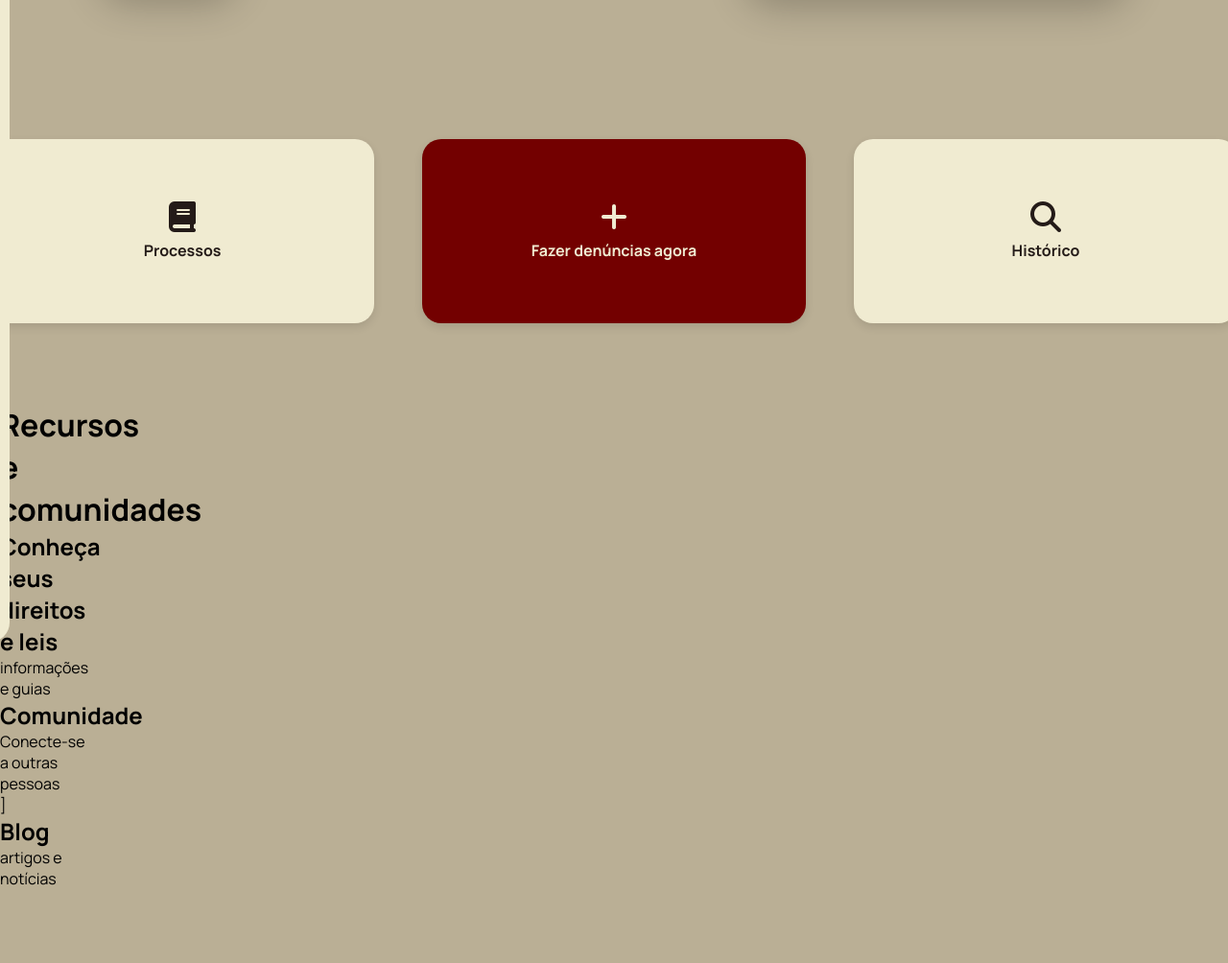
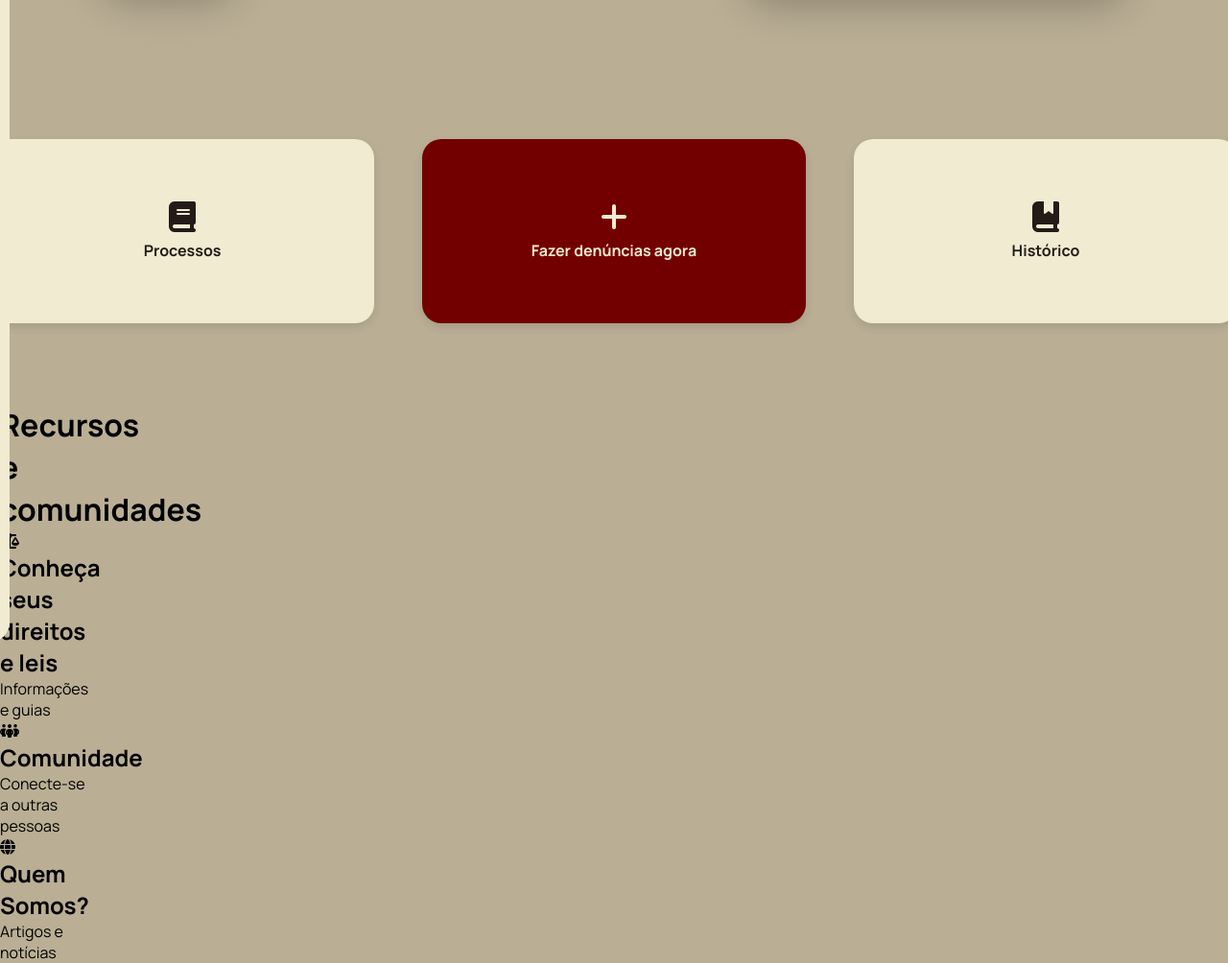
Before and after one commit to Fell1pe/projeto-integrador, a plain HTML site: page início/inicial.html in a window 1280 px wide. Shown: the part 131-1135 px from the top of the page at 96% size. Before the commit the page ends 1058 px from the top, so only its background shows below. Drawn offline with Linux system fonts and the light colour scheme; a web font is replaced by a local one.

Commit message:
feat: update resources section with new layout and content for rights, community, and information

```diff
--- a/início/inicial.html
+++ b/início/inicial.html
@@ -120,34 +120,46 @@
                 <!-- Início "Histórico"-->
                 <div class="process">
                     <button href=""> <!-- adicionar link "historico"-->
-                            <i class="fa-solid fa-magnifying-glass"></i>
+                            <i class="fa-solid fa-book-bookmark"></i>
                             <h2>Histórico</h2>
                         </a>
                     </button>
         </div>
                 <!-- Fim "Histórico"-->
     </div>
+        <div class="resources">
+            <h1>Recursos e comunidades</h1>
 
-            <div class="resources">
+            <div class="infos">
+                <div class="info">
+                    <i class="fa-solid fa-scale-balanced"></i>
+                    <!-- <i class="fa-solid fa-landmark"></i>;  (Opção 2) -->
+                    <div class="info_content">
+                        <h2>Conheça seus direitos e leis</h2>
+                        <p>Informações e guias</p>
+                    </div>
+                </div>
 
-                <h1>Recursos e comunidades</h1>
+                <div class="info">
+                    <i class="fa-solid fa-people-group"></i>
+                    <!-- <i class="fa-solid fa-users"></i>; (Opção 2) -->
+                    <div class="info_content">
+                        <h2>Comunidade</h2>
+                        <p>Conecte-se a outras pessoas</p>
+                    </div>
+                </div>
 
-                <div id="info">
+                <div class="info">
+                    <i class="fa-solid fa-globe"></i>
+                    <!-- <i class="fa-solid fa-compass"></i>;  (Opção 2) -->
+                    <div class="info_content">
+                        <h2>Quem Somos?</h2>
+                        <p>Artigos e notícias</p>
+                    </div>
+                </div>
+            </div>
+        </div>
 
-                    <h2>Conheça seus direitos e leis</h2>
-                    <p>
-                        informações e guias
-                    </p>
-                </div>
-                <div id="info">
-                    <h2>Comunidade</h2>
-                    <p>Conecte-se a outras pessoas</p>
-                </div>
-                <div id="info">]
-
-                    <h2>Blog</h2>
-                    <p>artigos e notícias</p>
-                </div>
 
 
             </div>
```
